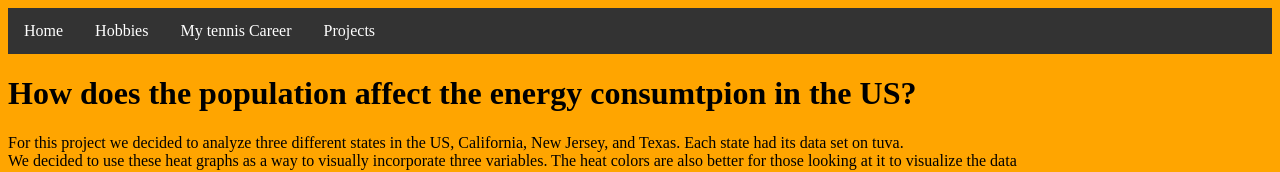
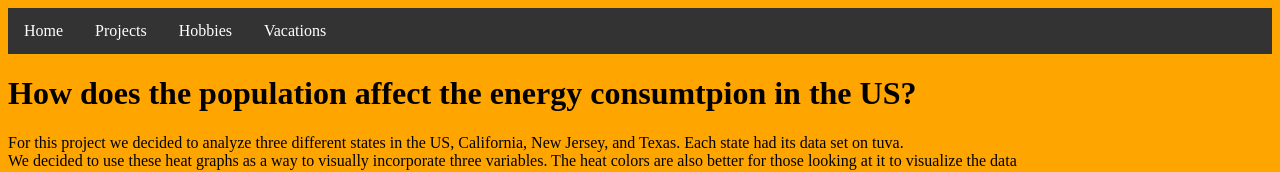
Before and after one commit to 004760/MyCSportproject, a plain HTML site: page dataanalysis.html in a window 1280 px wide. Shown: the top 172 px of the page. Drawn offline with Linux system fonts and the light colour scheme.

Commit message:
Update dataanalysis.html

```diff
--- a/dataanalysis.html
+++ b/dataanalysis.html
@@ -5,11 +5,11 @@
  <link rel="stylesheet" href="style.css">
 </head>
 <body>
-     <ul>
+    <ul>
   <li><a href="index.html">Home</a></li>
-  <li> <a href="Hobbies.html">Hobbies</a></li>
-  <li><a href="Tennis.html">My tennis Career</a></li>
-  <li><a href="table.html">Projects</a></li>
+  <li><a href="projects.html">Projects</a></li>
+  <li><a href="hobbies.html">Hobbies</a></li>
+  <li><a href="choice.html">Vacations</a></li>
 </ul>
 <h1>How does the population affect the energy consumtpion in the US?</h1>
 <p>For this project we decided to analyze three different states in the US, California, New Jersey, and Texas. Each state had its data set on tuva.<br>
```
